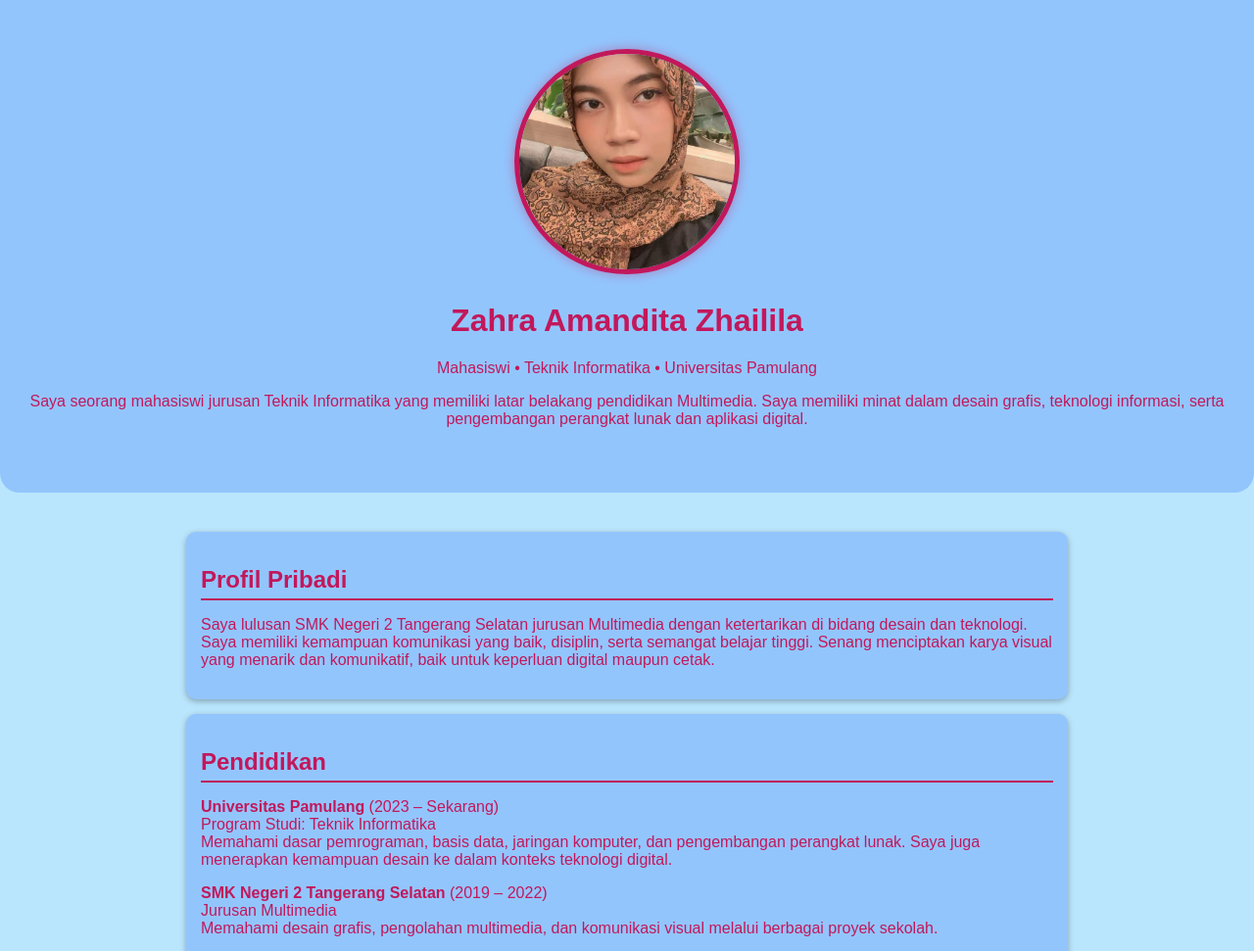
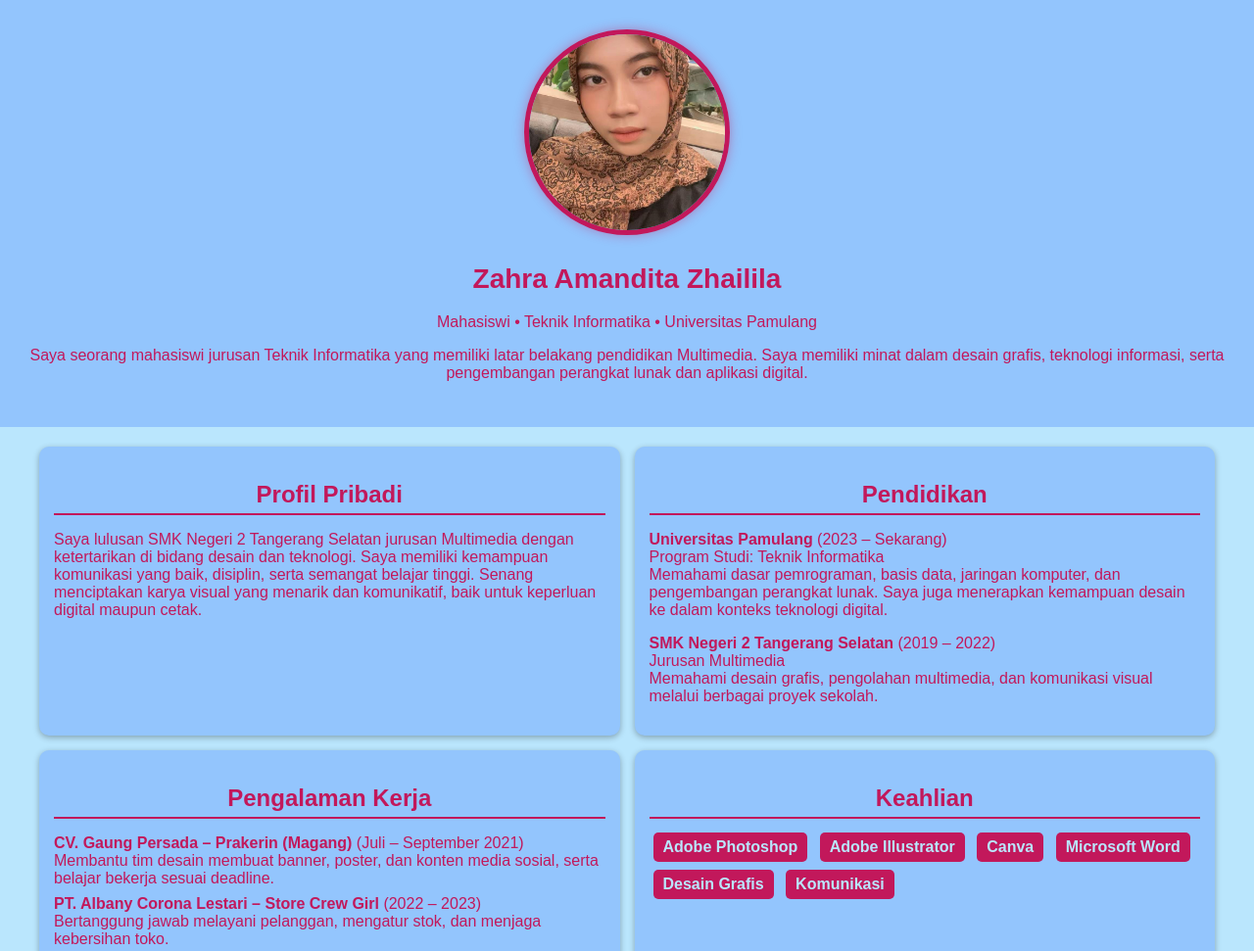
Before and after one commit to zahraamanditazhailila/zahraamanditazhailila.github.io, a plain HTML site: page portofolio_zahra_amandita_zhailia.html in a window 1280 px wide. Shown: the top 971 px of the page at 98% size. Drawn offline with Linux system fonts and the light colour scheme.

Commit message:
Update and rename uts.html to portofolio_zahra_amandita_zhailia.html

```diff
--- a/uts.html
+++ b/portofolio_zahra_amandita_zhailia.html
@@ -10,20 +10,24 @@
         margin: 0;
         background-color: #bae6fd;
         color: #c2185b;
+        display: flex;
+        flex-direction: column;
+        align-items: center;
       }
 
       header {
         background-color: #93c5fd;
         color: #c2185b;
         text-align: center;
-        padding: 50px 20px;
+        padding: 30px 20px;
+        width: 100%;
         border-bottom-left-radius: 20px;
         border-bottom-right-radius: 20px;
       }
 
       header img {
-        width: 220px;
-        height: 220px;
+        width: 200px;
+        height: 200px;
         border-radius: 50%;
         border: 5px solid #c2185b;
         box-shadow: 0 0 12px rgba(194, 24, 91, 0.4);
@@ -32,16 +36,15 @@
 
       header h1 {
         margin-top: 10px;
-        font-size: 32px;
-      }
-
-      header p {
-        font-size: 16px;
+        font-size: 28px;
       }
 
       main {
-        max-width: 900px;
-        margin: 20px auto;
+        display: flex;
+        flex-wrap: wrap;
+        justify-content: center;
+        gap: 15px;
+        max-width: 1200px;
         padding: 20px;
       }
 
@@ -49,9 +52,11 @@
         background: #93c5fd;
         color: #c2185b;
         padding: 15px;
-        margin-bottom: 15px;
         border-radius: 10px;
         box-shadow: 0 2px 6px rgba(0, 0, 0, 0.3);
+        flex: 1 1 45%;
+        min-width: 400px;
+        box-sizing: border-box;
       }
 
       section h2 {
@@ -59,6 +64,7 @@
         border-bottom: 2px solid #c2185b;
         padding-bottom: 5px;
         margin-bottom: 10px;
+        text-align: center;
       }
 
       ul {
@@ -85,7 +91,7 @@
         padding: 15px;
         background: #93c5fd;
         color: #c2185b;
-        margin-top: 20px;
+        width: 100%;
         border-top-left-radius: 20px;
         border-top-right-radius: 20px;
       }
```
